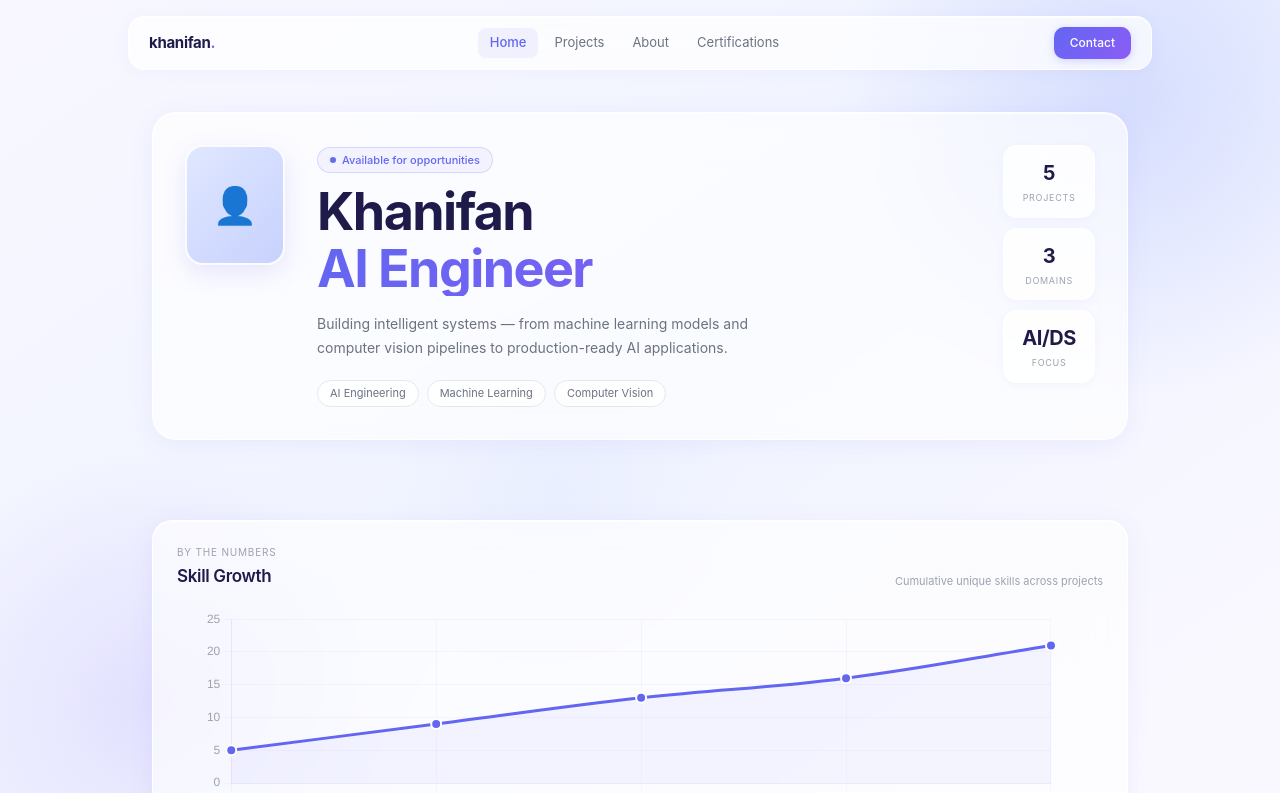
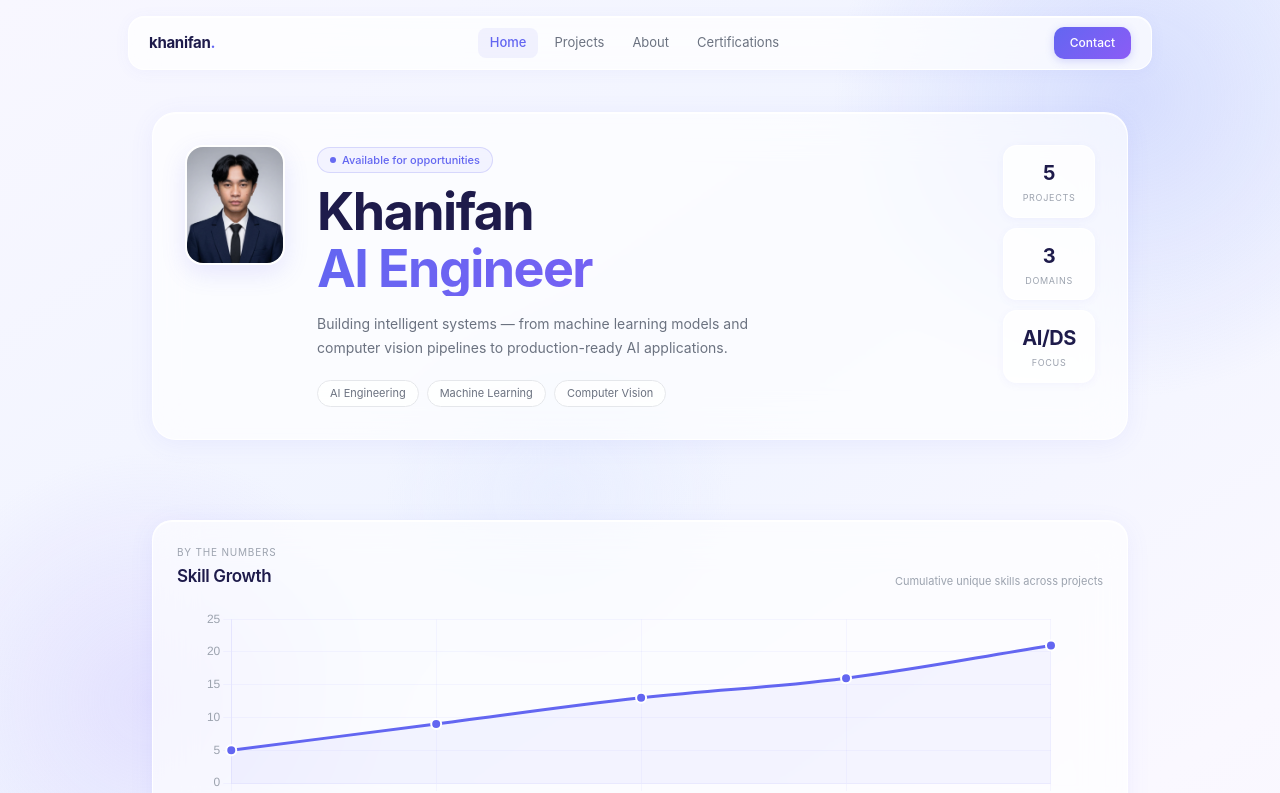
Before and after one commit to khanifan-studio/khanifan-portfolio-v2, a Next.js app: page / in a window 1280 px wide. Shown: the top 793 px of the page. Built offline with nearby package versions, Linux system fonts and the light colour scheme.

Commit message:
feat: add profile photo to hero section

```diff
--- a/src/app/page.tsx
+++ b/src/app/page.tsx
@@ -12,6 +12,7 @@ import {
     PointElement,
     Tooltip,
 } from "chart.js";
+import Image from "next/image";
 import { useEffect, useRef } from "react";
 
 Chart.register(LineController, LineElement, PointElement, CategoryScale, LinearScale, Tooltip, Filler);
@@ -125,16 +126,19 @@ export default function Home() {
                                             width: 100,
                                             height: 120,
                                             borderRadius: 18,
-                                            background: "linear-gradient(135deg, #e0e7ff 0%, #c7d2fe 100%)",
                                             border: "2px solid rgba(255,255,255,0.9)",
                                             boxShadow: "0 8px 24px rgba(99,102,241,0.15)",
-                                            display: "flex",
-                                            alignItems: "center",
-                                            justifyContent: "center",
-                                            fontSize: 36,
+                                            overflow: "hidden",
+                                            position: "relative",
                                         }}
                                     >
-                                        👤
+                                        <Image
+                                            src="/images/profile.jpg"
+                                            alt="Khanifan"
+                                            fill
+                                            style={{ objectFit: "cover" }}
+                                            priority
+                                        />
                                     </div>
                                 </div>
 
```
Also changed, not shown: public/images/profile.jpg (added).
